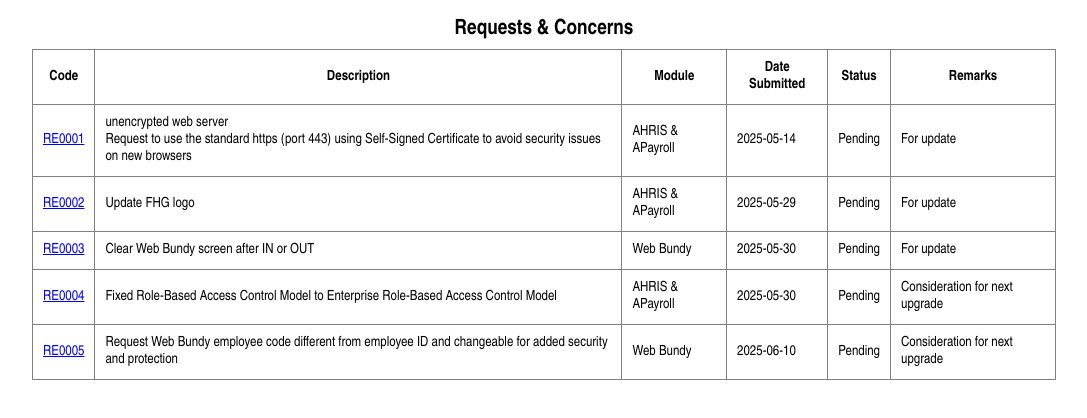
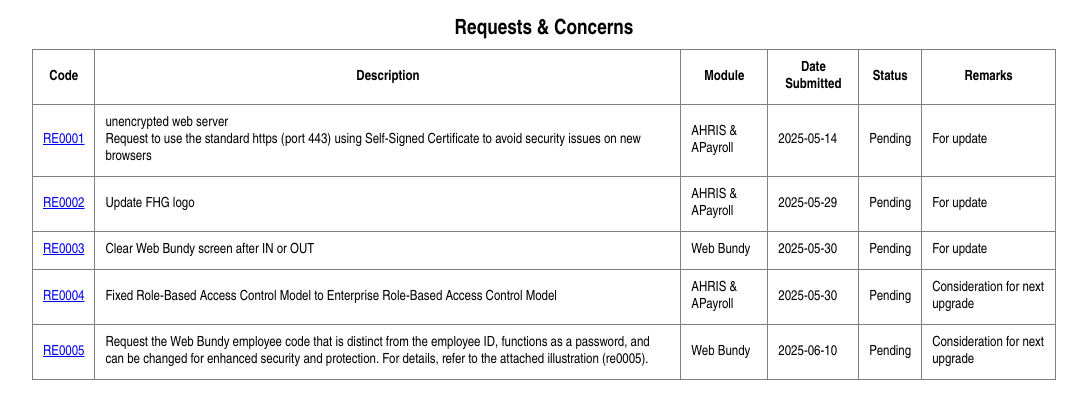
Before and after one commit to fhgxastra/errors-and-concerns, a plain HTML site: page concerns.html in a window 1280 px wide. Shown: the whole page, without its empty margins (96-1183 px from the left). Drawn offline with Linux system fonts and the light colour scheme.

Commit message:
Update concerns.html

```diff
--- a/concerns.html
+++ b/concerns.html
@@ -29,7 +29,7 @@ button {padding:10px;margin:0px 1px;}
 <tr><td><a href="re0002.html">RE0002</a></td><td>Update FHG logo</td><td>AHRIS & APayroll</td><td>2025-05-29</td><td>Pending</td><td>For update</td></tr>
 <tr><td><a href="re0003.html">RE0003</a></td><td>Clear Web Bundy screen after IN or OUT</td><td>Web Bundy</td><td>2025-05-30</td><td>Pending</td><td>For update</td></tr>
 <tr><td><a href="re0004.html">RE0004</a></td><td>Fixed Role-Based Access Control Model to Enterprise Role-Based Access Control Model </td><td>AHRIS & APayroll</td><td>2025-05-30</td><td>Pending</td><td>Consideration for next upgrade</td></tr>
-<tr><td><a href="re0005.html">RE0005</a></td><td>Request Web Bundy employee code different from employee ID and changeable for added security and protection</td><td>Web Bundy</td><td>2025-06-10</td><td>Pending</td><td>Consideration for next upgrade</td></tr>
+<tr><td><a href="re0005.html">RE0005</a></td><td>Request the Web Bundy employee code that is distinct from the employee ID, functions as a password, and can be changed for enhanced security and protection. For details, refer to the attached illustration (re0005).</td><td>Web Bundy</td><td>2025-06-10</td><td>Pending</td><td>Consideration for next upgrade</td></tr>
 </table>
 </div>
 </center>
```
